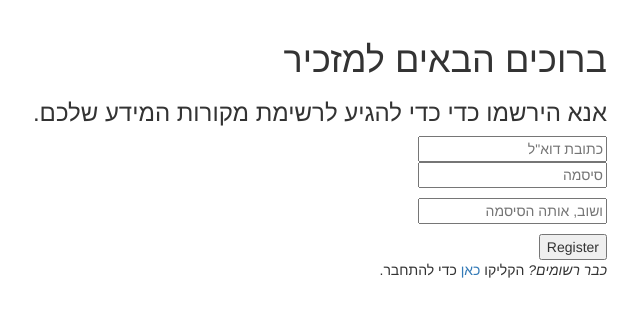
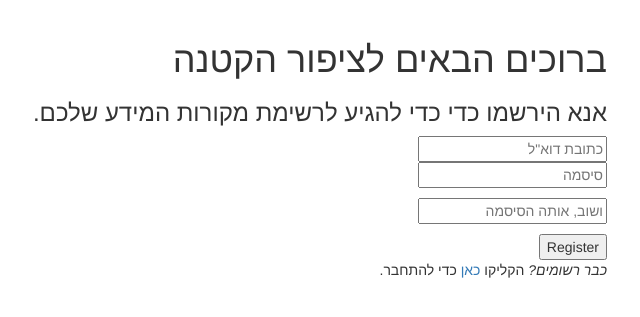
Before and after one commit to noamoss/notifier, a Flask app: page /register in a window 1280 px wide. Shown: the top 317 px of the page, without its empty margins (603-1243 px from the left). Run offline with Flask 2, Linux system fonts and the light colour scheme; parts of the project's set-up code (start-up, migrations or seed data) failed here and were passed over; some libraries are stand-ins or nearby versions.

Commit message:
change site name in two templates

```diff
--- a/templates/register.html
+++ b/templates/register.html
@@ -1,7 +1,7 @@
 {% extends "_base.html" %}
 {% block content %}
 
-<h1> ברוכים הבאים למזכיר</h1>
+<h1> ברוכים הבאים לציפור הקטנה</h1>
 <h3> אנא הירשמו כדי כדי להגיע לרשימת מקורות המידע שלכם.</h3>
     <form method = "POST" action="/register">
         {{ form.csrf_token }}
--- a/templates/welcome.html
+++ b/templates/welcome.html
@@ -6,7 +6,7 @@
   </head>
   <body>
     <div class="container">
-      <h1>ברוכים הבאים למזכיר!</h1>
+      <h1>ברוכים הבאים לציפור הקטנה!</h1>
       <br>
       <p>לחצ/י<a href="/">כאן</a> לחזור לעמוד הבית.</p>
     </div>
```
